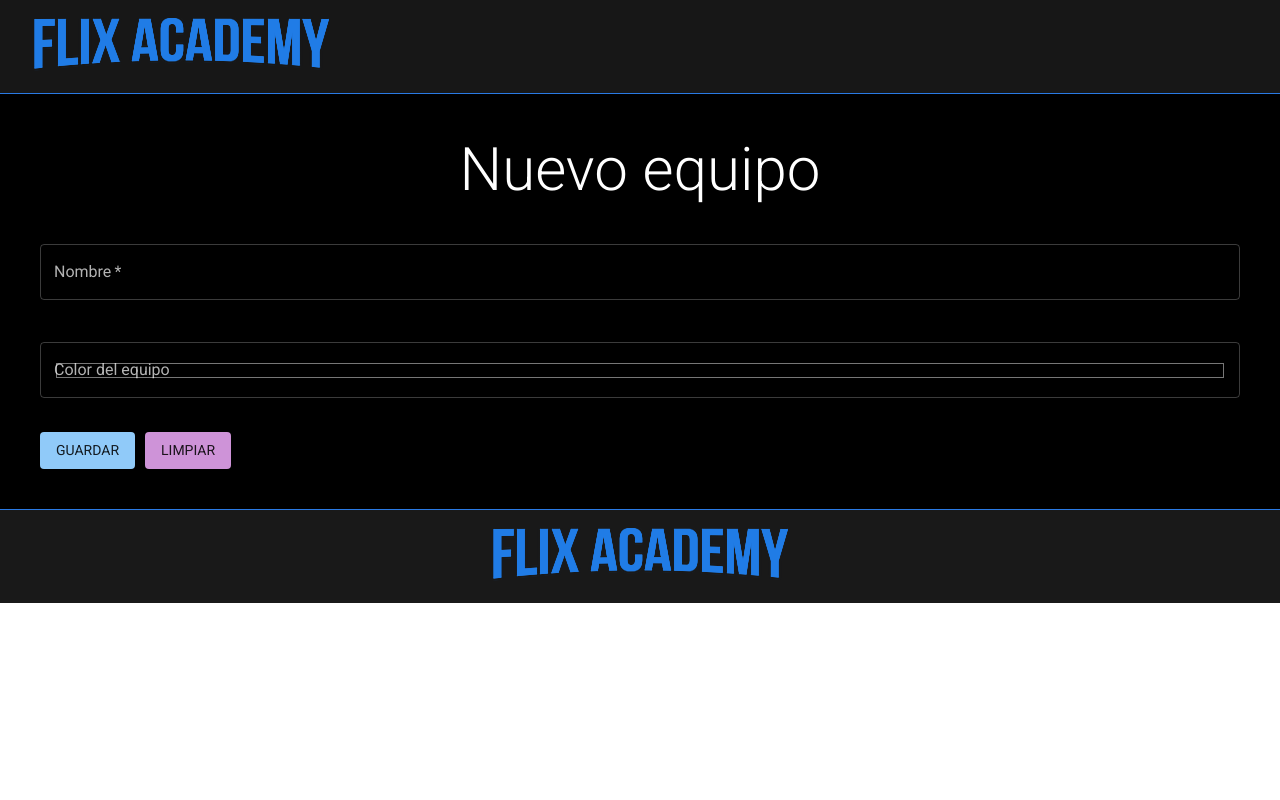
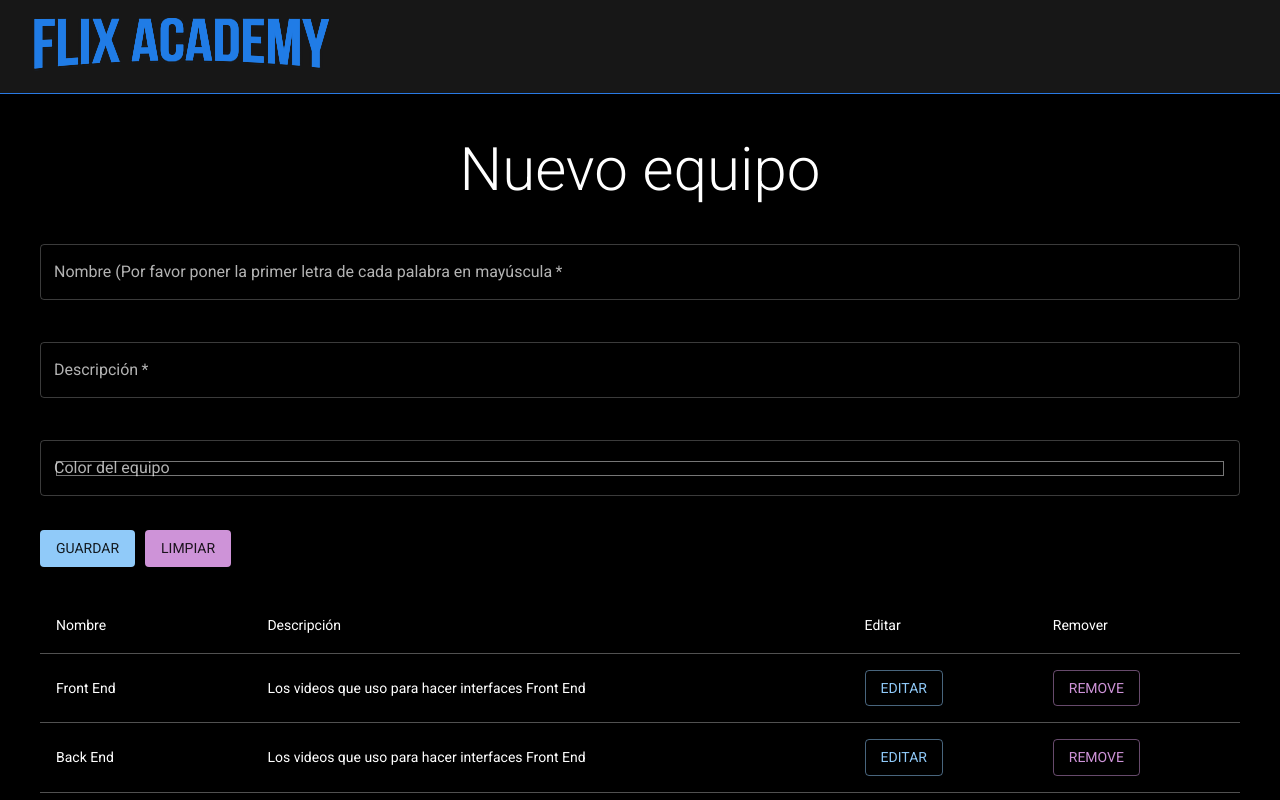
Before and after one commit to DANIELDIM7/Aluraflix, a React (Create React App) app: page /nuevoEquipo in a window 1280 px wide. Shown: the top 800 px of the page. Built offline with nearby package versions, Linux system fonts and the light colour scheme.

Commit message:
Se crea el componente tabla y se le dan estilos y se vincula a los datos del context

```diff
--- /dev/null
+++ b/src/Components/LstaEquipos/TablaEquipos.jsx
@@ -0,0 +1,46 @@
+import {
+    Button,
+  Table,
+  TableBody,
+  TableCell,
+  TableContainer,
+  TableHead,
+  TableRow,
+} from "@mui/material";
+import React, { useContext } from "react";
+import { Context } from "../../Context";
+
+const TablaEquipos = () => {
+  const ContextEquipos = useContext(Context);
+  const equipos = ContextEquipos.equipos;
+
+  return (
+    <TableContainer>
+      <Table sx={{ minWidth: 650, color: "white" }} aria-label="Tabla equipos">
+        <TableHead>
+          <TableRow>
+            <TableCell>Nombre</TableCell>
+            <TableCell>Descripción</TableCell>
+            <TableCell>Editar</TableCell>
+            <TableCell>Remover</TableCell>
+          </TableRow>
+        </TableHead>
+        <TableBody>
+          {equipos.map((equipo) => (
+            <TableRow
+              key={equipo.titulo}
+              sx={{ "&:last-child td, &:last-child th": { border: 0 } }}
+            >
+              <TableCell align="rigth">{equipo.titulo}</TableCell>
+              <TableCell align="rigth">{equipo.descripcion}</TableCell>
+              <TableCell align="rigth"><Button variant="outlined">Editar</Button></TableCell>
+              <TableCell align="rigth"><Button variant="outlined" color="secondary">Remove</Button></TableCell>
+            </TableRow>
+          ))}
+        </TableBody>
+      </Table>
+    </TableContainer>
+  );
+};
+
+export default TablaEquipos;
--- a/src/Context.js
+++ b/src/Context.js
@@ -157,21 +157,25 @@ export const ContextProvider = ({ children }) => {
     {
       id: uuid(),
       titulo: "Front End",
+      descripcion: 'Los videos que uso para hacer interfaces Front End',
       colorPrimario: "#6BD1FF",
     },
     {
       id: uuid(),
       titulo: "Back End",
+      descripcion: 'Los videos que uso para hacer interfaces Front End',
       colorPrimario: "#6B5BE2",
     },
     {
       id: uuid(),
       titulo: "Machine Learn",
+      descripcion: 'Los videos que uso para hacer interfaces Front End',
       colorPrimario: "#FFBA05",
     },
     {
       id: uuid(),
       titulo: "Soft Skills",
+      descripcion: 'Los videos que uso para hacer interfaces Front End',
       colorPrimario: "#DC6EBE",
     },
   ]);
--- a/src/pages/FormNuevoEquipo/NewEquipo.jsx
+++ b/src/pages/FormNuevoEquipo/NewEquipo.jsx
@@ -3,12 +3,18 @@ import React, { useContext, useEffect, useState } from "react";
 import { Context } from "../../Context";
 import { ValidarInput } from "../FormNuevoVideo/validaciones";
 import { v4 as uuid } from "uuid";
+import TablaEquipos from "../../Components/LstaEquipos/TablaEquipos";
 
 const NewEquipo = () => {
   const [nombre, setNombre] = useState({
     value: "",
     valid: null,
   });
+
+  const [descripcion , setDescripcion] = useState({
+    value: '',
+    valid: null
+  })
 
   const [color, setColor] = useState("");
 
@@ -27,7 +33,8 @@ const NewEquipo = () => {
     if (nombre.valid && color.length > 1) {
       let datosAenviar = {
         id: uuid(),
-        titulo: nombre.value, //Convierte la primer letra de cada palagra en mayuscula
+        titulo: nombre.value,
+        descripcion: descripcion.value, //Convierte la primer letra de cada palagra en mayuscula
         colorPrimario: color,
       };
       contexEquipos.actualizarEquipos(datosAenviar);
@@ -37,6 +44,10 @@ const NewEquipo = () => {
   const limpiarFormulario = (e) => {
     e.preventDefault();
     setNombre({
+      value: "",
+      valid: null,
+    });
+    setDescripcion({
       value: "",
       valid: null,
     });
@@ -65,7 +76,7 @@ const NewEquipo = () => {
       </Typography>
       <TextField
         required
-        label="Nombre"
+        label="Nombre (Por favor poner la primer letra de cada palabra en mayúscula"
         variant="outlined"
         fullWidth
         margin="dense"
@@ -77,6 +88,22 @@ const NewEquipo = () => {
           const nombre = input.target.value;
           const valid = ValidarInput(nombre);
           setNombre({ value: nombre, valid: valid });
+        }}
+      />
+      <TextField
+        required
+        label="Descripción"
+        variant="outlined"
+        fullWidth
+        margin="dense"
+        type="text"
+        error={descripcion.valid === false}
+        helperText={descripcion.valid === false && "Ingrese mínimo 3 caracteres"}
+        value={descripcion.value}
+        onChange={(input) => {
+          const descripcion = input.target.value;
+          const valid = ValidarInput(descripcion);
+          setDescripcion({ value: descripcion, valid: valid });
         }}
       />
       <TextField
@@ -108,6 +135,7 @@ const NewEquipo = () => {
           </Button>
         </Box>
       </Box>
+      <TablaEquipos/>
     </Box>
   );
 };
```
